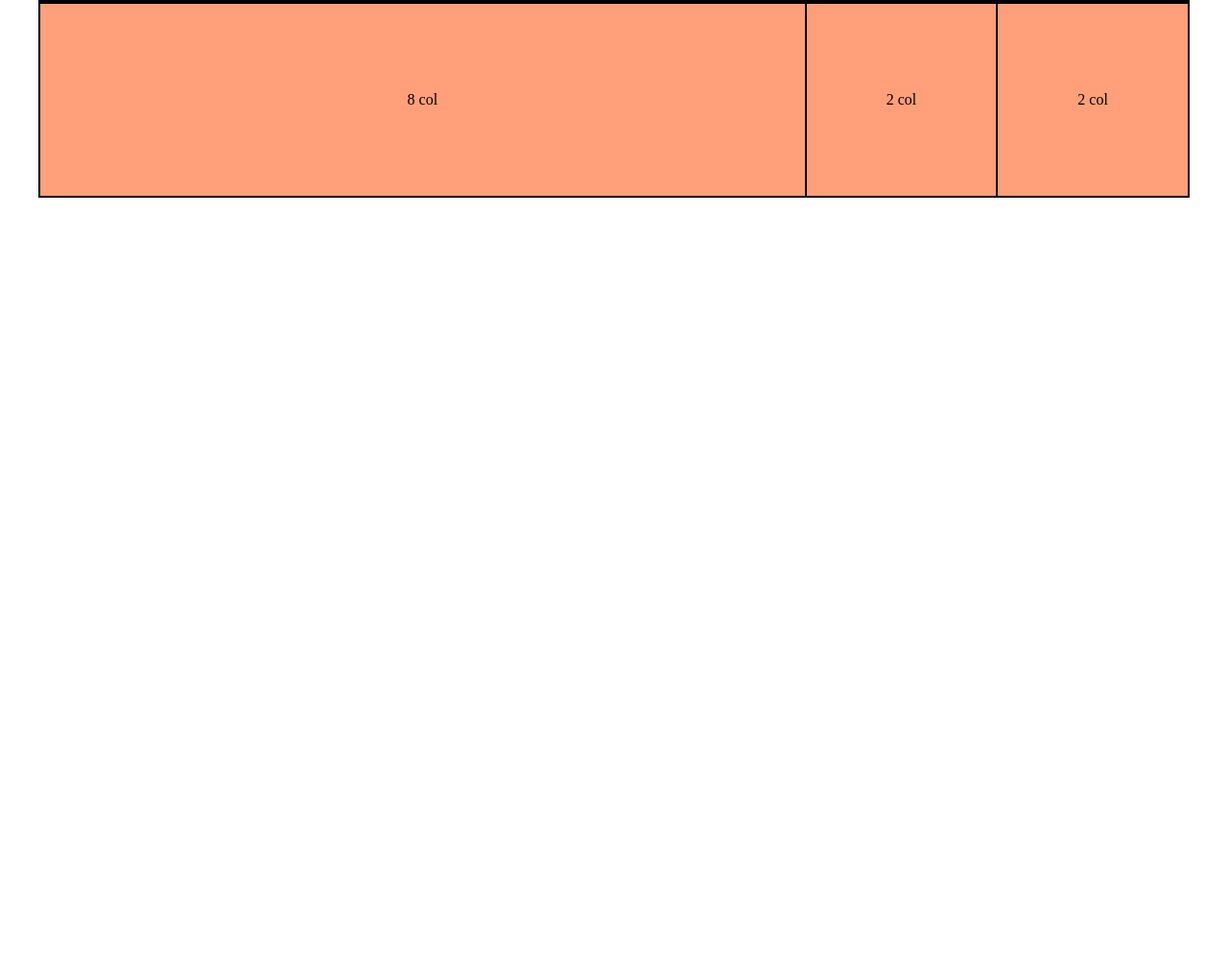
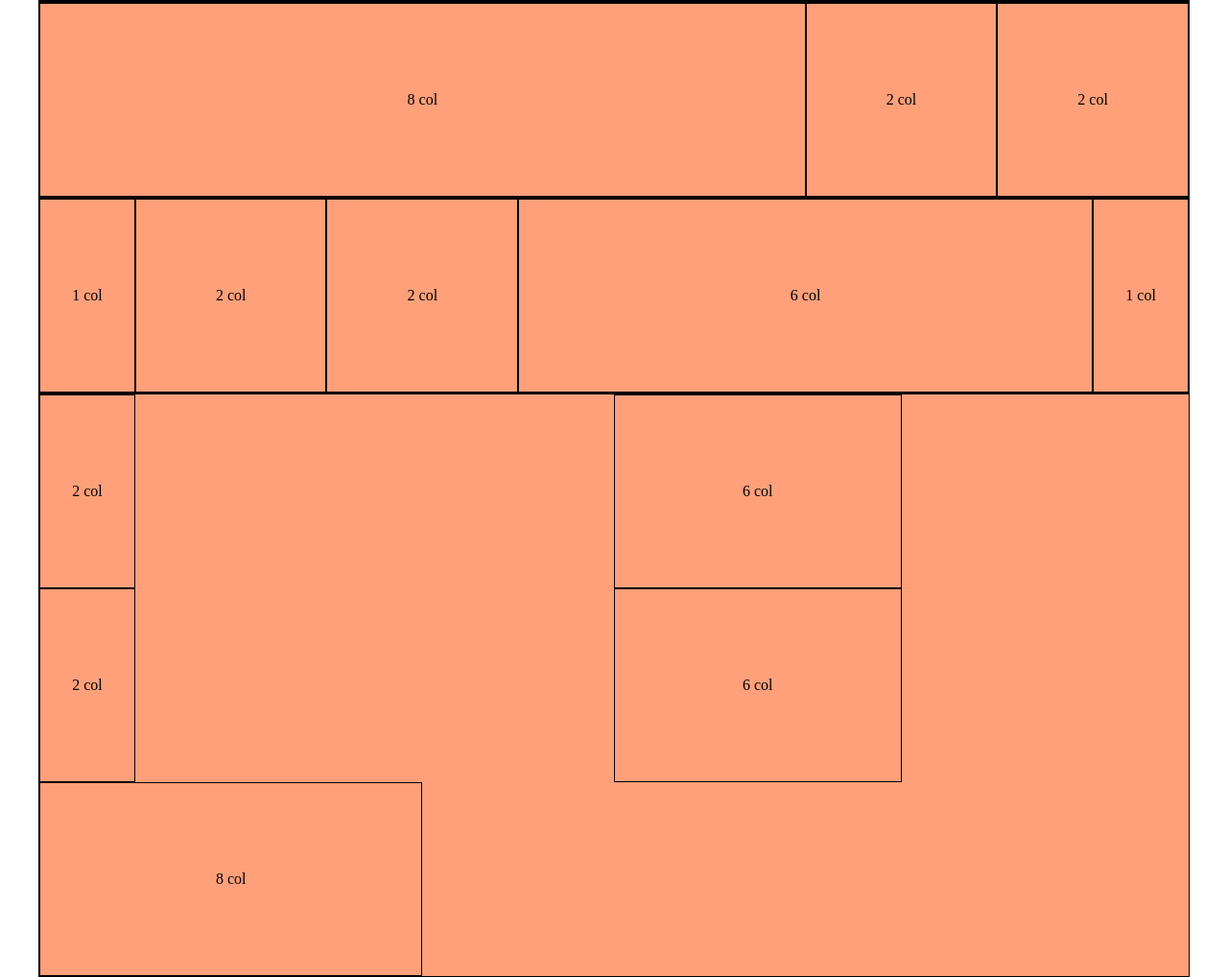
Before and after one commit to rekk88/html-css-12bool, a plain HTML site: page index.html in a window 1280 px wide. Shown: the part 406-1424 px from the top of the page at 96% size. Before the commit the page ends 800 px from the top, so only its background shows below. Drawn offline with Linux system fonts and the light colour scheme.

Commit message:
add : row 5

```diff
--- a/index.html
+++ b/index.html
@@ -31,14 +31,35 @@
             <div class="col-xs-12"><div class="box">12 col</div></div>
         </div>
         <!-- fine row2 -->
-         <!-- row 3 -->
-         <div class="row">
+        <!-- row 3 -->
+        <div class="row">
             <div class="col-xs-8"><div class="box">8 col</div></div>
             <div class="col-xs-2"><div class="box">2 col</div></div>
             <div class="col-xs-2"><div class="box">2 col</div></div>
-
         </div>
         <!-- fine row 3 -->
+
+        <!-- row 4  -->
+        <div class="row">
+            <div class="col-xs-1"><div class="box">1 col</div></div>
+            <div class="col-xs-2"><div class="box">2 col</div></div>
+            <div class="col-xs-2"><div class="box">2 col</div></div>
+            <div class="col-xs-6"><div class="box">6 col</div></div>
+            <div class="col-xs-1"><div class="box">1 col</div></div>
+        </div>
+        <!--fine row 4  -->
+        <div class="row">
+            <div class="col-xs-6">
+            <div class="col-xs-2"><div class="box">2 col</div></div>
+            <div class="col-xs-2"><div class="box">2 col</div></div>
+            <div class="col-xs-8"><div class="box">8 col</div></div>
+            </div>
+            <div class="col-xs-6">
+
+            <div class="col-xs-6"><div class="box">6 col</div></div>
+            <div class="col-xs-6"><div class="box">6 col</div></div>
+            </div>
+        </div>
     </div>
 
 
```
